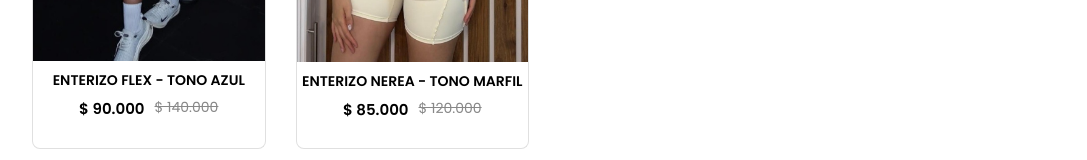
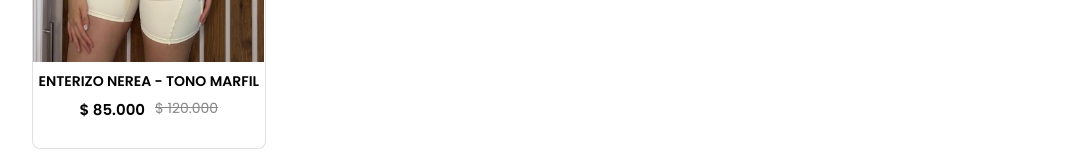
Before and after one commit to luis13xd/arual, a React (Create React App) app: page / in a window 1280 px wide. Shown: the part 1261-1421 px from the top of the page, without its empty margins (96-1183 px from the left). Built offline with nearby package versions, Linux system fonts and the light colour scheme.

Commit message:
oculatamos enterizos

```diff
--- a/src/Components/Assets/all_product.js
+++ b/src/Components/Assets/all_product.js
@@ -1,4 +1,4 @@
-// // 101
+// 101
 // import enterizoalmabeige1 from "./enterizos/enterizoalmabeige1.jpeg";
 // import enterizoalmabeige2 from "./enterizos/enterizoalmabeige2.jpeg";
 // import enterizoalmabeige3 from "./enterizos/enterizoalmabeige3.jpeg";
--- a/src/Components/Assets/new_data.js
+++ b/src/Components/Assets/new_data.js
@@ -1,16 +1,16 @@
-import enterizoflexazulcielo1 from "./enterizos/enterizoflexazul1.jpeg";
+// import enterizoflexazulcielo1 from "./enterizos/enterizoflexazul1.jpeg";
 import enterizomarfil1 from "./enterizos/enterizomarfil1.jpeg";
 
 let new_data = [
-  {
-    id: 119,
-    name: "ENTERIZO FLEX - TONO AZUL",
-    category: "enterizos",
-    image: enterizoflexazulcielo1,
-    new_price: 90000,
-    old_price: 140000,
-    offer: true,
-  },
+  // {
+  //   id: 119,
+  //   name: "ENTERIZO FLEX - TONO AZUL",
+  //   category: "enterizos",
+  //   image: enterizoflexazulcielo1,
+  //   new_price: 90000,
+  //   old_price: 140000,
+  //   offer: true,
+  // },
   {
     id: 102,
     name: "ENTERIZO NEREA - TONO MARFIL",
@@ -19,7 +19,6 @@ let new_data = [
     new_price: 85000,
     old_price: 120000,
     offer: true,
-
   },
 
 ];
```
Also changed, not shown: 2 other files (tests, documents, lock files or other folders).
